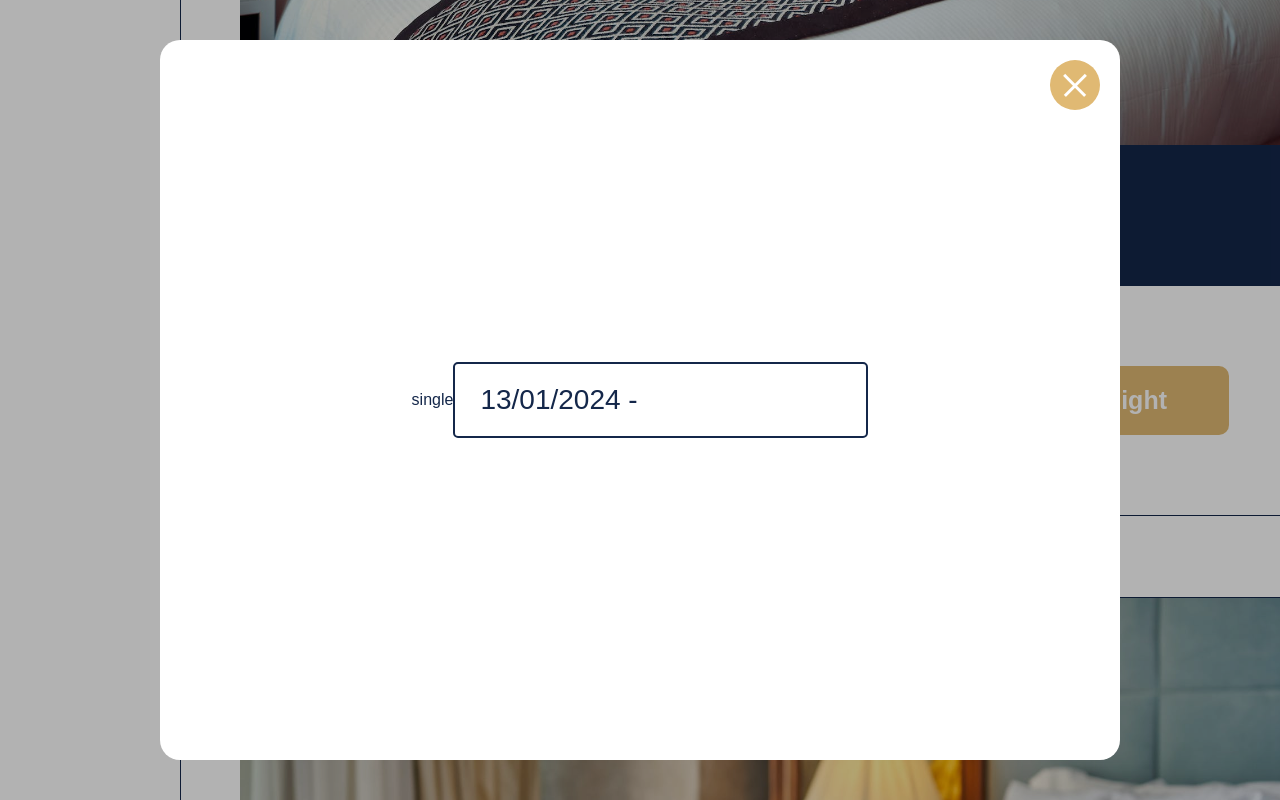
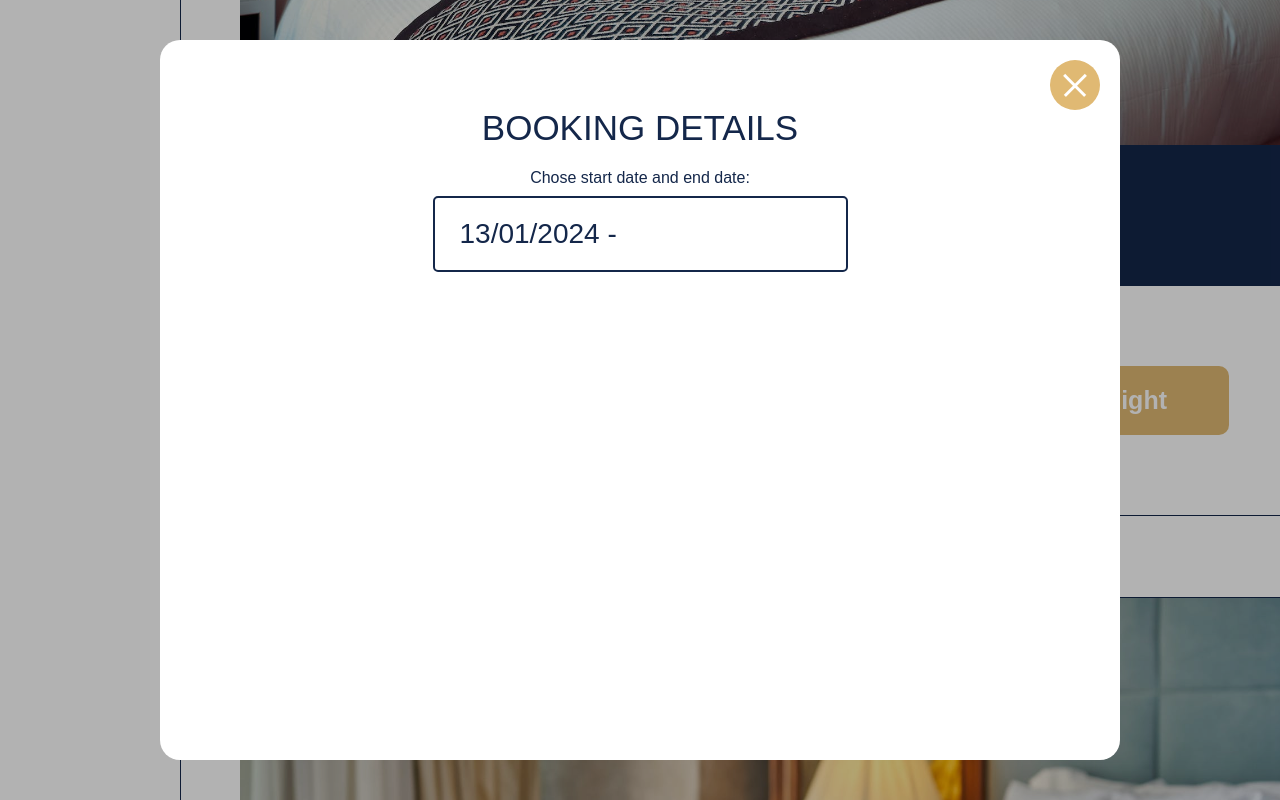
Before and after one commit to VolodymyrVoronov/hotel-front-customer-v1, a React (Vite) app: page /rooms in a window 1280 px wide. Both pictures are taken after a click on the button "$147 Avg/night". Shown: the part 1754-2554 px from the top of the page. Built offline with nearby package versions, Linux system fonts and the light colour scheme.

Commit message:
Updated DatePicker.

```diff
--- a/src/components/DatePicker/DatePicker.tsx
+++ b/src/components/DatePicker/DatePicker.tsx
@@ -1,28 +1,72 @@
-import { useState } from "react";
+import { useEffect, useState } from "react";
 import DatePicker from "react-datepicker";
 import addDays from "date-fns/addDays";
+import differenceInCalendarDays from "date-fns/differenceInCalendarDays";
+import cn from "classnames";
 
 import "react-datepicker/dist/react-datepicker.css";
 
 import styles from "./DatePicker.module.css";
 
-const DatePickerComponent = (): JSX.Element => {
+interface IDatePickerComponentProps {
+  excludeDates?: [string, string][];
+  onDatePickerChange?: (dates: [Date, Date]) => void;
+
+  className?: string;
+}
+
+const DatePickerComponent = ({
+  excludeDates: excludeDatesProp,
+  onDatePickerChange: onDatePickerChangeProp,
+
+  className,
+}: IDatePickerComponentProps): JSX.Element => {
   const [startDate, setStartDate] = useState(new Date());
   const [endDate, setEndDate] = useState<Date | null>(null);
+  const [excludedDates, setExcludedDates] = useState<Date[]>([]);
 
   const onDatePickerChange = (dates: [Date, Date]) => {
     const [start, end] = dates;
 
     setStartDate(start);
     setEndDate(end);
+
+    if (start && end) {
+      onDatePickerChangeProp?.(dates);
+    }
   };
 
-  console.log(startDate.toISOString(), endDate?.toISOString());
+  // console.log(startDate.toISOString(), endDate?.toISOString());
+  // console.log("excludeDatesProp", excludeDatesProp);
+  // console.log("excludedDates", excludedDates);
+
+  useEffect(() => {
+    if (excludeDatesProp) {
+      const excludedDatesTemp: Date[] = [];
+
+      for (const element of excludeDatesProp) {
+        const [startDate, endDate] = element;
+
+        const differenceInDays = differenceInCalendarDays(
+          new Date(endDate),
+          new Date(startDate)
+        );
+
+        for (let i = 0; i <= differenceInDays; i++) {
+          excludedDatesTemp.push(addDays(new Date(startDate), i));
+        }
+      }
+
+      setExcludedDates(excludedDatesTemp);
+    }
+  }, [excludeDatesProp]);
 
   return (
     <DatePicker
-      className={styles["date-picker"]}
+      className={cn(styles["date-picker"], className)}
+      wrapperClassName={styles["date-picker-wrapper"]}
       calendarClassName={styles["date-picker-calendar"]}
+      calendarIconClassname={styles["date-picker-icon"]}
       dateFormat="dd/MM/yyyy"
       minDate={new Date()}
       todayButton="Today"
@@ -30,10 +74,8 @@ const DatePickerComponent = (): JSX.Element => {
       onChange={onDatePickerChange}
       startDate={startDate}
       endDate={endDate}
-      excludeDates={[addDays(new Date(), 1), addDays(new Date(), 5)]}
+      excludeDates={excludedDates}
       selectsRange
-
-      // inline
     />
   );
 };
--- a/src/pages/Rooms/Rooms.module.css
+++ b/src/pages/Rooms/Rooms.module.css
@@ -36,3 +36,32 @@
 
   width: 1200px;
 }
+
+.room-booking-details-modal {
+  display: flex;
+  flex-direction: column;
+  justify-content: flex-start;
+
+  width: 100%;
+}
+
+.room-booking-details-modal-title {
+  font-family: var(--ff-montserrat);
+  font-weight: 500;
+  font-size: 35px;
+  line-height: 35px;
+  text-transform: uppercase;
+}
+
+.room-booking-details-modal-text {
+  margin-top: 25px;
+
+  font-family: var(--ff-montserrat);
+  font-weight: 500;
+  font-size: 16px;
+  line-height: 16px;
+}
+
+.room-booking-details-modal-date-picker {
+  margin-top: 10px;
+}
--- a/src/pages/Rooms/Rooms.tsx
+++ b/src/pages/Rooms/Rooms.tsx
@@ -1,4 +1,4 @@
-import { Suspense, useState } from "react";
+import { Suspense, useEffect, useState } from "react";
 import { useTitle } from "ahooks";
 
 import Heading from "../../components/Heading/Heading";
@@ -81,18 +81,38 @@ const Rooms = (): JSX.Element => {
 
   const [toggleModal, setToggleModal] = useState(false);
   const [roomId, setRoomId] = useState("");
+  const [startDate, setStartDate] = useState(new Date());
+  const [endDate, setEndDate] = useState<Date | null>(null);
+  const [testExcludeDates, setTestExcludeDates] = useState<
+    Array<[string, string]>
+  >([
+    ["2024-01-21T10:45:17.000Z", "2024-01-26T10:45:17.000Z"],
+    ["2024-01-31T10:45:17.000Z", "2024-02-03T10:45:17.000Z"],
+    ["2024-02-07T10:45:17.000Z", "2024-02-10T10:45:17.000Z"],
+  ]);
 
   const onRoomBookButtonClick = (roomId: string): void => {
     setRoomId(roomId);
     setToggleModal(true);
 
     const selectedRoom = rooms.find((room) => room.roomId === roomId);
-    console.log(selectedRoom);
+    // console.log("RoomId %s", roomId, selectedRoom);
   };
 
   const onCloseModal = (): void => {
     setToggleModal(false);
   };
+
+  const onDatePickerChange = (dates: [Date, Date]): void => {
+    setStartDate(dates[0]);
+    setEndDate(dates[1]);
+  };
+
+  useEffect(() => {
+    // console.log("startDate", startDate.toISOString());
+    // console.log("endDate", endDate?.toISOString());
+  }, [startDate, endDate]);
+
 
   return (
     <>
@@ -129,10 +149,24 @@ const Rooms = (): JSX.Element => {
       </div>
 
       <Modal isOpen={toggleModal} onClose={onCloseModal}>
-        <ModalContent>
+        <ModalContent className={styles["room-booking-details-modal"]}>
           <Suspense fallback={<Loader />}>
-            <p>{roomId}</p>
-            <DatePickerComponent />
+            <Heading
+              tag="h3"
+              className={styles["room-booking-details-modal-title"]}
+            >
+              Booking Details
+            </Heading>
+
+            <p className={styles["room-booking-details-modal-text"]}>
+              Chose start date and end date:
+            </p>
+
+            <DatePickerComponent
+              className={styles["room-booking-details-modal-date-picker"]}
+              onDatePickerChange={onDatePickerChange}
+              excludeDates={testExcludeDates}
+            />
           </Suspense>
         </ModalContent>
       </Modal>
```
